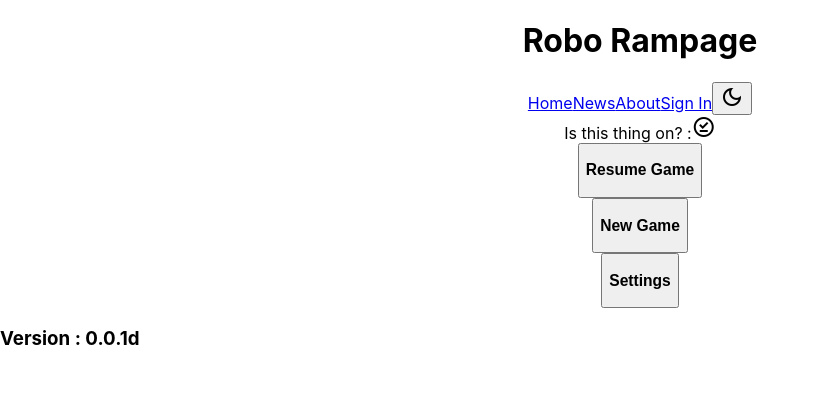
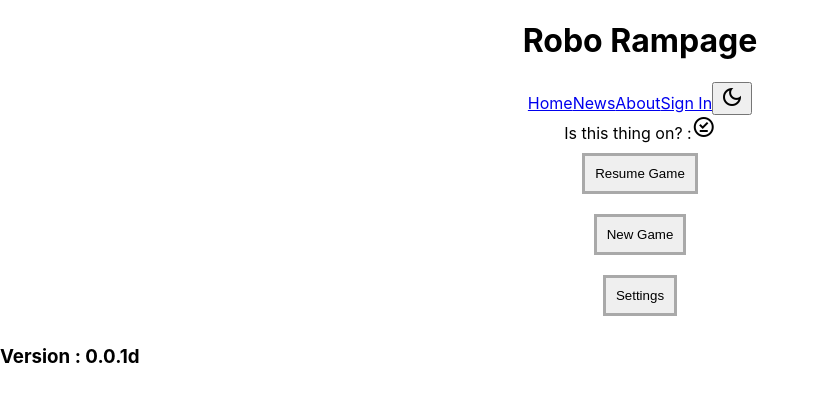
Before and after one commit to aneylon/RoboRampage, a React (Create React App) app in the folder front/: page / in a window 1280 px wide. Shown: the top 402 px of the page, without its empty margins (0-819 px from the left). Built offline with nearby package versions, Linux system fonts and the light colour scheme.

Commit message:
Add button style.

```diff
--- a/front/src/App.css
+++ b/front/src/App.css
@@ -1,3 +1,9 @@
+.game-button {
+  border: darkgray solid 3px;
+  margin: 10px;
+  padding: 10px;
+}
+
 .grid-cell {
   display: inline-block;
   margin: 10px;
--- a/front/src/Components/Menu/MainMenu.jsx
+++ b/front/src/Components/Menu/MainMenu.jsx
@@ -2,18 +2,18 @@ const MainMenu = ({ showSettingsMenu, showSavesMenu }) => {
   return (
     <div>
       <div>
-        <button onClick={showSavesMenu}>
-          <h3>Resume Game</h3>
+        <button className="game-button" onClick={showSavesMenu}>
+          <span>Resume Game</span>
         </button>
       </div>
       <div>
-        <button>
-          <h3>New Game</h3>
+        <button className="game-button">
+          <span>New Game</span>
         </button>
       </div>
       <div>
-        <button onClick={showSettingsMenu}>
-          <h3>Settings</h3>
+        <button className="game-button" onClick={showSettingsMenu}>
+          <span>Settings</span>
         </button>
       </div>
     </div>
```
